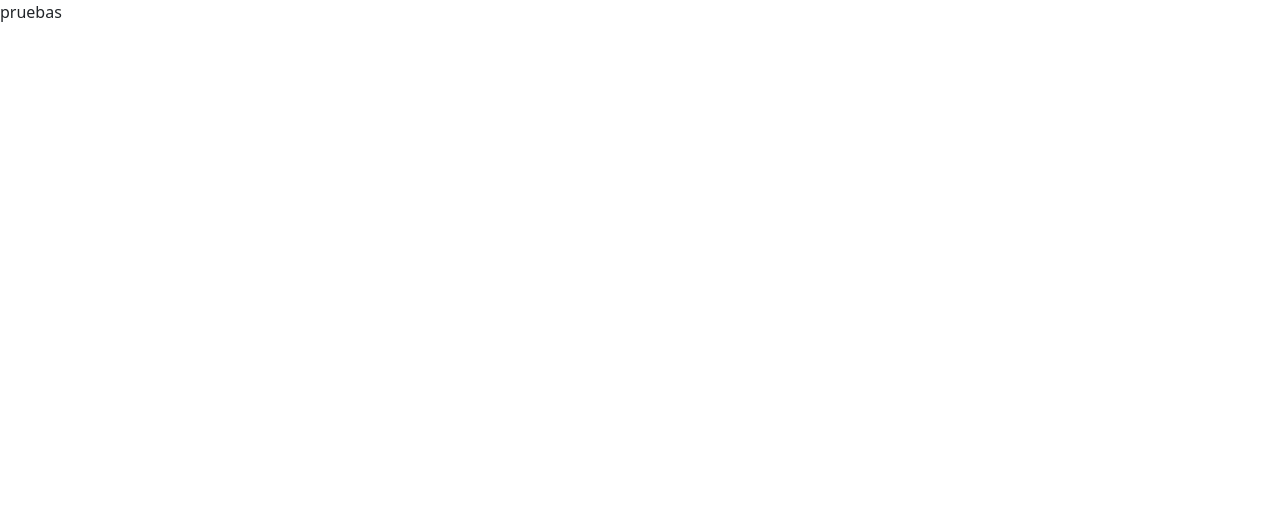
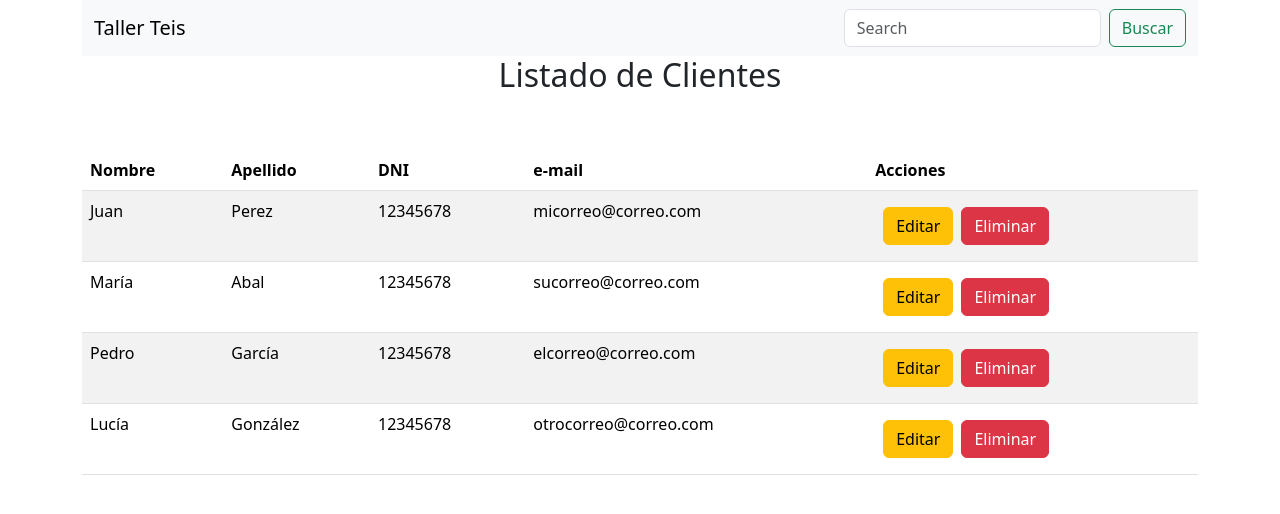
Before and after one commit to amelych/vue_amelycharris, a Vue app: page / in a window 1280 px wide. Shown: the top 514 px of the page. Built offline with nearby package versions, Linux system fonts and the light colour scheme.

Commit message:
empezando el proyecto

```diff
--- a/public/index.html
+++ b/public/index.html
@@ -4,7 +4,7 @@
     <meta charset="utf-8">
     <meta http-equiv="X-UA-Compatible" content="IE=edge">
     <meta name="viewport" content="width=device-width,initial-scale=1.0">
-    <link rel="icon" href="<%= BASE_URL %>logo.ico">
+    <link rel="icon" href="<%= BASE_URL %>favicon.ico">
     <link href="https://cdn.jsdelivr.net/npm/bootstrap@5.3.2/dist/css/bootstrap.min.css" rel="stylesheet" integrity="sha384-T3c6CoIi6uLrA9TneNEoa7RxnatzjcDSCmG1MXxSR1GAsXEV/Dwwykc2MPK8M2HN" crossorigin="anonymous">
     <script src="https://cdn.jsdelivr.net/npm/bootstrap@5.3.2/dist/js/bootstrap.bundle.min.js" integrity="sha384-C6RzsynM9kWDrMNeT87bh95OGNyZPhcTNXj1NW7RuBCsyN/o0jlpcV8Qyq46cDfL" crossorigin="anonymous"></script>
     <title>PROYECTO DIV VUE.JS CH</title>
--- a/src/App.vue
+++ b/src/App.vue
@@ -1,15 +1,16 @@
 <template>
   <div>
-    <p>pruebas</p>
+    <TablaClientes />
   </div>
 </template>
 
 <script>
+import TablaClientes from './components/TablaClientes.vue'
 
 export default {
   name: 'App',
   components: {
-
+    TablaClientes
   }
 }
 </script>
--- /dev/null
+++ b/src/components/TablaClientes.vue
@@ -0,0 +1,84 @@
+<template>
+  <div id="tabla-clientes" class="container">
+    <nav class="navbar bg-body-tertiary">
+        <div class="container-fluid">
+            <a class="navbar-brand">Taller Teis</a>
+            <form class="d-flex" role="search">
+                <input class="form-control me-2" type="search" placeholder="Search" aria-label="Search">
+                <button class="btn btn-outline-success" type="submit">Buscar</button>
+            </form>
+        </div>
+    </nav>
+    <div class="row">
+        <div class="col-md-12">
+            <h2 class="text-center">Listado de Clientes</h2>
+        </div>
+    </div>
+    <table class="table table-striped mt-5">
+      <thead>
+        <tr>
+          <th>Nombre</th>
+          <th>Apellido</th>
+          <th>DNI</th>
+          <th>e-mail</th>
+          <th>Acciones</th>
+        </tr>
+      </thead>
+      <tbody>
+        <tr v-for="cliente in clientes" :key="cliente.id">
+          <td>{{ cliente.nombre }}</td>
+          <td>{{ cliente.apellido }}</td>
+          <td>{{ cliente.dni }}</td>
+          <td>{{ cliente.email }}</td>
+          <td>
+            <button type="button" class="m-2 btn btn-warning">Editar</button>
+            <button type="button" class="btn btn-danger">Eliminar</button>
+          </td>
+        </tr>
+      </tbody>
+    </table>
+  </div>
+</template>
+
+<script>
+export default {
+  name: "TablaClientes",
+  data() {
+    return {
+      clientes: [
+        {
+          id: 1,
+          nombre: "Juan",
+          apellido: "Perez",
+          dni: "12345678",
+          email: "micorreo@correo.com",
+        },
+        {
+          id: 2,
+          nombre: "María",
+          apellido: "Abal",
+          dni: "12345678",
+          email: "sucorreo@correo.com",
+        },
+        {
+          id: 3,
+          nombre: "Pedro",
+          apellido: "García",
+          dni: "12345678",
+          email: "elcorreo@correo.com",
+        },
+        {
+          id: 4,
+          nombre: "Lucía",
+          apellido: "González",
+          dni: "12345678",
+          email: "otrocorreo@correo.com",
+        },
+      ],
+    };
+  },
+};
+</script>
+
+<style>
+</style>
```
Also changed, not shown: 1 other file (tests, documents, lock files or other folders).
